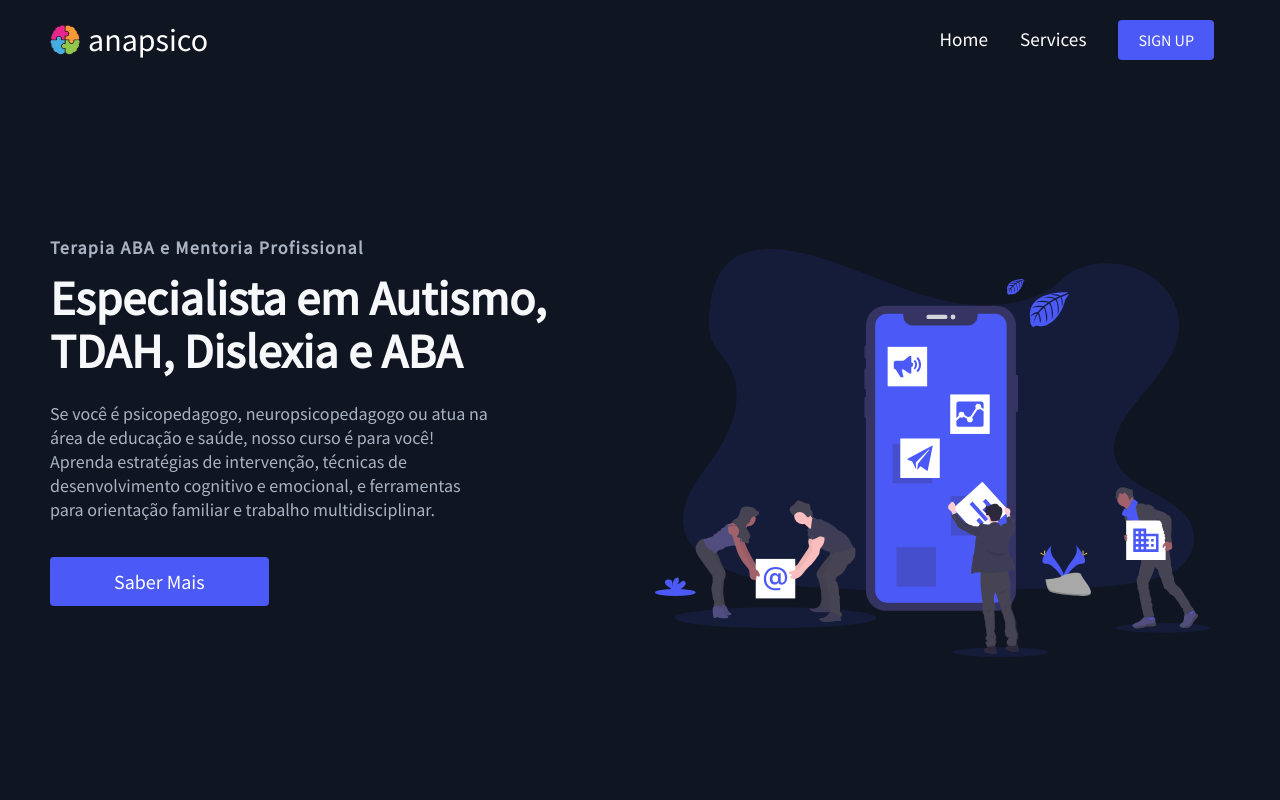
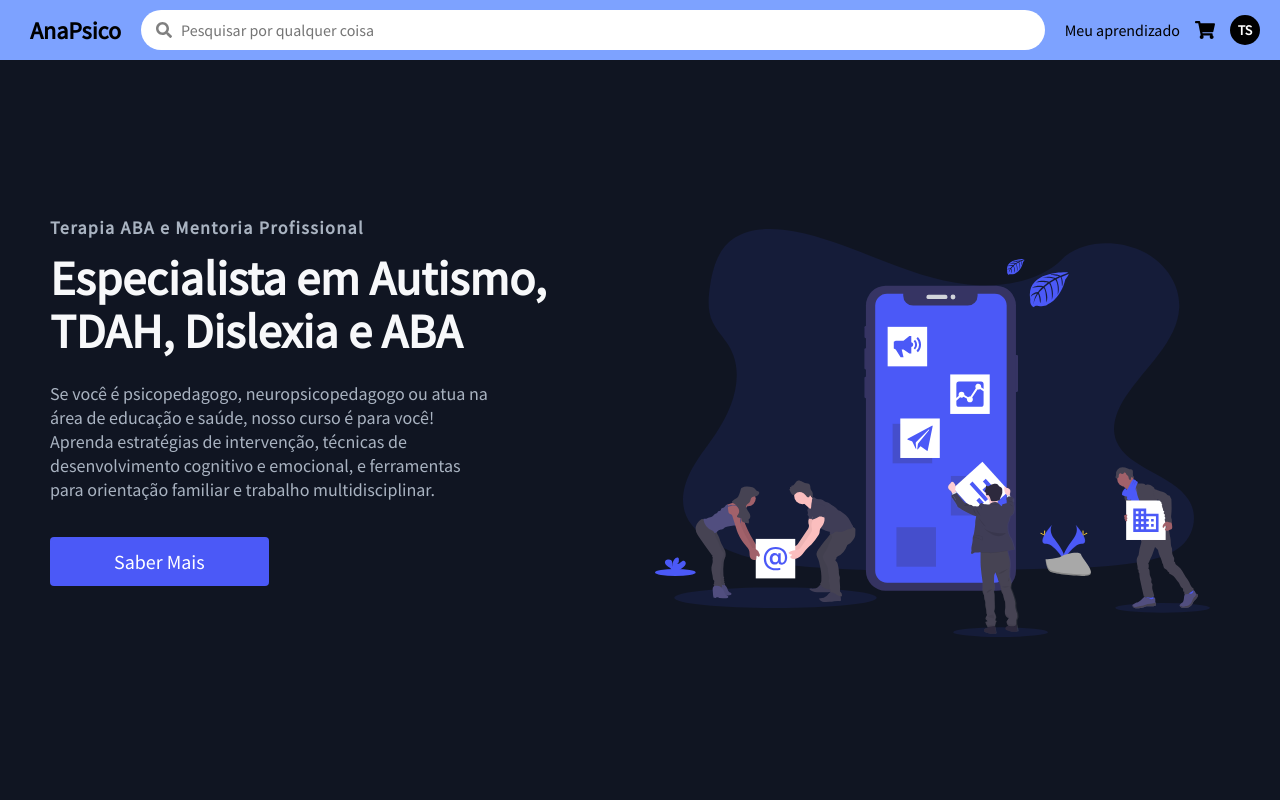
Before and after one commit to TonySandro/course-platform-client, a React (Create React App) app: page / in a window 1280 px wide. Shown: the top 800 px of the page. Built offline with nearby package versions, Linux system fonts and the light colour scheme.

Commit message:
feat: create initial navbar

```diff
--- a/src/App.js
+++ b/src/App.js
@@ -1,4 +1,4 @@
-import React from 'react';
+import React, {useState} from 'react';
 import { BrowserRouter as Router, Switch, Route } from 'react-router-dom'
 import GlobalStyles from './globalStyles'
 import { Navbar, Footer } from './components';
@@ -6,23 +6,28 @@ import Home from './pages/HomePage/Home';
 import Services from './pages/Services/Services';
 import SignUp from './pages/SignUp/SignUp';
 import ScrollToTop from './components/ScrollToTop';
+import InitialNavBar from './components/InitialNavBar/InitialNavBar';
+import Catalog from './pages/Catalog/Home';
+
 
 function App() {
+  const [isAuthenticated, setIsAuthenticated] = useState(true);
+
   return (
-
       <Router>
           <GlobalStyles />
           <ScrollToTop />
-          <Navbar />
+          {!isAuthenticated && <Navbar />}
+          {isAuthenticated && <InitialNavBar />}
+          {/* <Navbar /> */}
           <Switch>
             <Route path='/' exact component={Home} />
             <Route path='/services' component={Services} />
             <Route path='/sign-up' component={SignUp} />
+            <Route path='/catalog' component={Catalog} />
           </Switch>
-          <Footer />
+          {/* <Footer /> */}
       </Router>
-
-
   );
 }
 
--- /dev/null
+++ b/src/components/InitialNavBar/InitialNavBar.elements.js
@@ -0,0 +1,82 @@
+import styled from "styled-components";
+import { FaShoppingCart } from "react-icons/fa";
+
+export const NavBar = styled.nav`
+  display: flex;
+  align-items: center;
+  justify-content: space-between;
+  background-color: #7da2ff;
+  padding: 10px 20px;
+`;
+
+export const Logo = styled.div`
+  font-size: 24px;
+  font-weight: bold;
+  color: black;
+  display: flex;
+  align-items: center;
+
+  &::before {
+    content: " ";
+    width: 10px;
+    height: 10px;
+    border-radius: 50%;
+  }
+`;
+
+export const SearchBar = styled.div`
+  flex-grow: 1;
+  margin: 0 20px;
+  position: relative;
+
+  input {
+    width: 100%;
+    padding: 10px;
+    padding-left: 40px;
+    border-radius: 25px;
+    border: none;
+    outline: none;
+    font-size: 16px;
+  }
+
+  svg {
+    position: absolute;
+    left: 15px;
+    top: 50%;
+    transform: translateY(-50%);
+    color: gray;
+  }
+`;
+
+export const UserSection = styled.div`
+  display: flex;
+  align-items: center;
+  gap: 15px;
+`;
+
+export const CartIcon = styled(FaShoppingCart)`
+  font-size: 20px;
+  cursor: pointer;
+`;
+
+export const ProfileIcon = styled.div`
+  width: 30px;
+  height: 30px;
+  background-color: black;
+  color: white;
+  display: flex;
+  align-items: center;
+  justify-content: center;
+  border-radius: 50%;
+  font-weight: bold;
+  font-size: 14px;
+  position: relative;
+
+  &::after {
+    content: " ";
+    width: 7px;
+    height: 7px;
+    border-radius: 50%;
+    position: absolute;
+  }
+`;
--- /dev/null
+++ b/src/components/InitialNavBar/InitialNavBar.js
@@ -0,0 +1,22 @@
+import React from "react";
+import { FaShoppingCart, FaSearch } from "react-icons/fa";
+import { NavBar, Logo, SearchBar, UserSection, CartIcon, ProfileIcon } from "./InitialNavBar.elements";
+
+const InitialNavBar = () => {
+  return (
+    <NavBar>
+      <Logo>AnaPsico</Logo>
+      <SearchBar>
+        <FaSearch />
+        <input type="text" placeholder="Pesquisar por qualquer coisa" />
+      </SearchBar>
+      <UserSection>
+        <span>Meu aprendizado</span>
+        <CartIcon />
+        <ProfileIcon>TS</ProfileIcon>
+      </UserSection>
+    </NavBar>
+  );
+};
+
+export default InitialNavBar;
--- /dev/null
+++ b/src/pages/Catalog/Home.js
@@ -0,0 +1,11 @@
+import React from 'react';
+
+function Catalog() {
+  return (
+    <>
+
+    </>
+  );
+}
+
+export default Catalog;
--- a/src/pages/SignUp/SignUp.js
+++ b/src/pages/SignUp/SignUp.js
@@ -1,11 +1,11 @@
 import React from 'react';
-import { SignUpSection } from '../../components';
+import { InfoSection } from '../../components';
 import { homeObjOne } from './Data';
 
 function SignUp() {
   return (
     <>
-      <SignUpSection  {...homeObjOne}/>
+      <InfoSection {...homeObjOne} />
     </>
   );
 }
```
Also changed, not shown: src/pages/Catalog/Data.js (added, +72 -0 lines).
